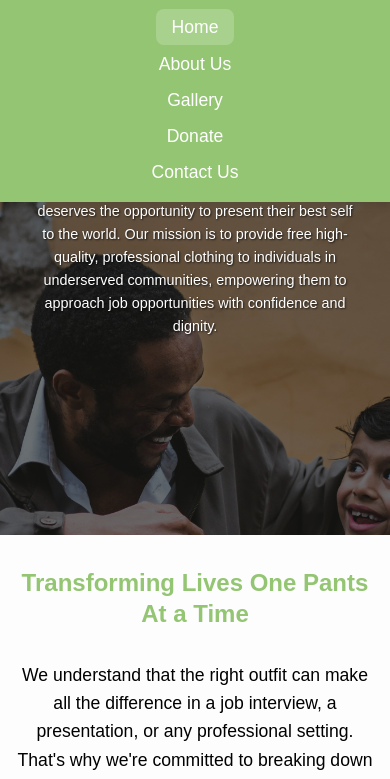
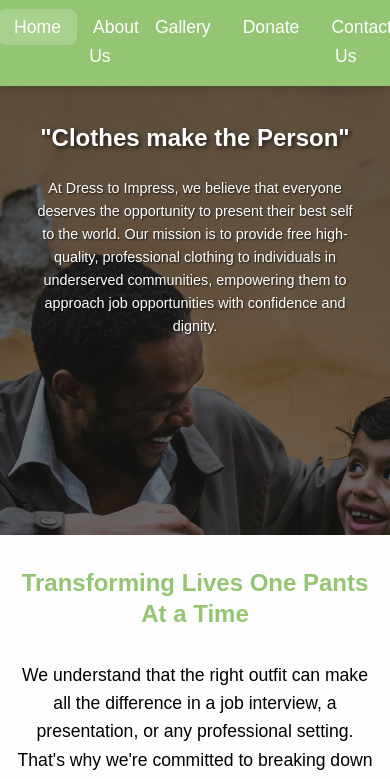
Before and after one commit to pembletonphiri/NPO_Website, a plain HTML site: page index.html in a window 390 px wide. Shown: the part 56-835 px from the top of the page. Drawn offline with Linux system fonts and the light colour scheme.

Commit message:
Fixed the navigation menu to be more responsive on smaller devices

```diff
--- a/styles.css
+++ b/styles.css
@@ -710,8 +710,8 @@ p {
     }
 
     .nav-menu {
-        flex-direction: column;
-        gap: 0.5rem;
+        flex-direction: row;
+        gap: 0rem;
         text-align: center;
     }
 
```
